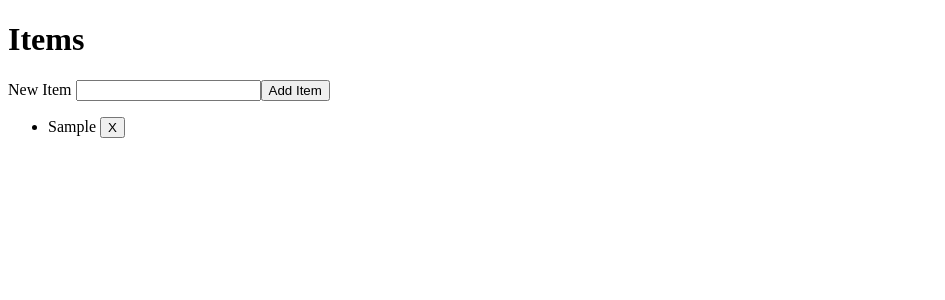
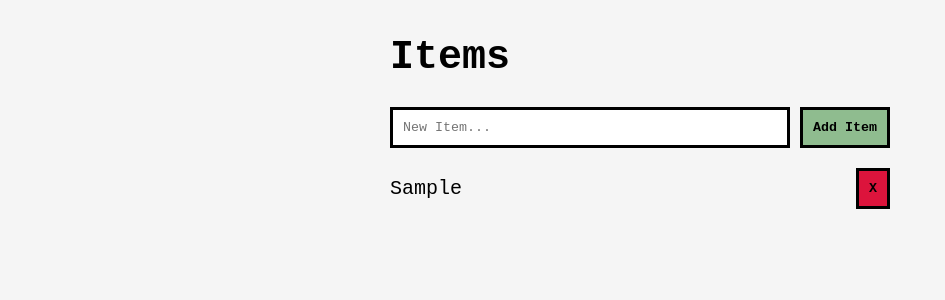
Before and after one commit to aaronshivers/ng-items, an Angular app: page / in a window 1280 px wide. Both pictures are taken after typing "Sample" into the empty fields and a click on the button "Add Item". Shown: the top 300 px of the page, without its empty margins (0-945 px from the left). Built offline with nearby package versions, Linux system fonts and the light colour scheme.

Commit message:
add styling

```diff
--- a/src/app/app.component.css
+++ b/src/app/app.component.css
@@ -0,0 +1,56 @@
+.items__form {
+  display: flex;
+  flex-direction: row;
+  flex-wrap: wrap;
+  justify-content: space-between;
+}
+
+.items__input {
+  font-family: inherit;
+  border: 3px solid black;
+  padding: 1rem;
+  margin-right: 1rem;
+  flex-grow: 2;
+  outline: none;
+}
+
+.items {
+  padding: 0;
+}
+
+.items__list-item {
+  margin: 1rem 0;
+  list-style: none;
+  display: flex;
+  flex-direction: row;
+  justify-content: space-between;
+  align-items: center;
+}
+
+.items__button {
+  font-family: inherit;
+  font-weight: bold;
+  border: 3px solid black;
+  padding: 1rem;
+  cursor: pointer;
+}
+
+.items__button:focus {
+  outline: none;
+}
+
+.items__button--add {
+  background-color: darkseagreen;
+}
+
+.items__button--add:hover {
+  background-color: #506a50;
+}
+
+.items__button--delete {
+  background-color: crimson;
+}
+
+.items__button--delete:hover {
+  background-color: #a70f2e;
+}
--- a/src/app/app.component.html
+++ b/src/app/app.component.html
@@ -1,15 +1,13 @@
 <h1>Items</h1>
 
-<form #itemForm="ngForm" (ngSubmit)="onAddItem()">
-  <label>New Item
-    <input name="text" ngModel type="text">
-  </label>
-  <button>Add Item</button>
+<form class="items__form" #itemForm="ngForm" (ngSubmit)="onAddItem()">
+  <input class="items__input" name="text" ngModel type="text" placeholder="New Item...">
+  <button class="items__button items__button--add">Add Item</button>
 </form>
 
-<ul>
-  <li *ngFor="let item of items$ | async; index as i">
-    {{ item.text }}
-    <button (click)="onDelete(i)">X</button>
+<ul class="items">
+  <li class="items__list-item" *ngFor="let item of items$ | async; index as i">
+    <span class="items__text">{{ item.text }}</span>
+    <button class="items__button items__button--delete" (click)="onDelete(item.id)">X</button>
   </li>
 </ul>
--- a/src/app/app.component.ts
+++ b/src/app/app.component.ts
@@ -29,8 +29,8 @@ export class AppComponent {
     this.itemForm.resetForm();
   }
 
-  onDelete(i: number) {
-    // this.items.splice(i, 1);
+  onDelete(id: string) {
+    this.itemService.deleteItem(id);
   }
 
   // getItems items
--- a/src/app/item.service.ts
+++ b/src/app/item.service.ts
@@ -30,6 +30,15 @@ export class ItemService {
     return id;
   }
 
+  deleteItem(id: string): void {
+    const itemIndex = this.items.findIndex(item => item.id === id);
+
+    if (itemIndex >= 0) {
+      this.items.splice(itemIndex, 1);
+      this.saveItems();
+    }
+  }
+
   // load existing items from localStorage
   private loadItems(): void {
     const itemsJSON = localStorage.getItem('items');
--- a/src/styles.css
+++ b/src/styles.css
@@ -1 +1,14 @@
 /* You can add global styles to this file, and also import other style files */
+
+html {
+  font-size: 10px;
+  display: flex;
+  justify-content: center;
+}
+
+body {
+  width: 500px;
+  background-color: whitesmoke;
+  font-size: 2rem;
+  font-family: "Liberation Mono", monospace;
+}
```
